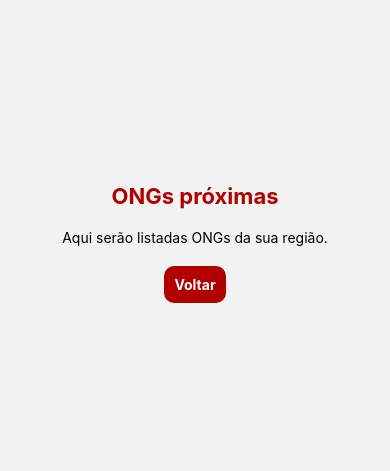
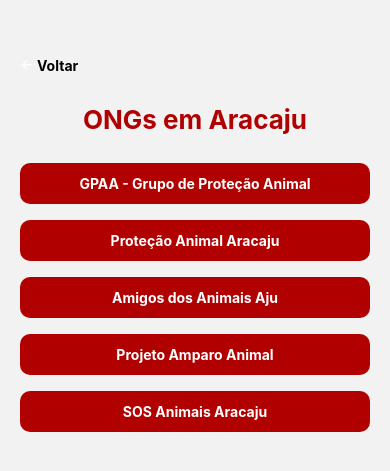
Before and after one commit to joaovictormaria/defender-of-the-little-ones, a React Native app: screen /Ongs in a window 390 px wide. Shown: the part 179-650 px from the top of the page. Built offline with nearby package versions, Linux system fonts and the light colour scheme.

Commit message:
feat: adicionando a tela de ongs em aracaju

```diff
--- a/src/screens/OngsScreen.js
+++ b/src/screens/OngsScreen.js
@@ -1,22 +1,64 @@
 import React from "react";
-import { View, Text, StyleSheet, TouchableOpacity } from "react-native";
+import { View, Text, StyleSheet, TouchableOpacity, Linking } from "react-native";
+import BackButton from "../components/BackButton";
 
 export default function OngsScreen({ navigation }) {
+
+  const abrirSite = (url) => {
+    Linking.openURL(url);
+  };
+
   return (
     <View style={styles.container}>
-      <Text style={styles.title}>ONGs próximas</Text>
-      <Text style={styles.text}>Aqui serão listadas ONGs da sua região.</Text>
-      <TouchableOpacity style={styles.button} onPress={() => navigation.goBack()}>
-        <Text style={styles.buttonText}>Voltar</Text>
+      <BackButton navigation={navigation}/>
+      <Text style={styles.title}>ONGs em Aracaju</Text>
+      <TouchableOpacity
+        style={styles.button}
+        onPress={() => abrirSite("https://www.gpaa.com.br")}
+      >
+        <Text style={styles.buttonText}>GPAA - Grupo de Proteção Animal</Text>
+      </TouchableOpacity>
+
+      <TouchableOpacity
+        style={styles.button}
+        onPress={() => abrirSite("https://www.instagram.com/protecaoanimalaracaju")}
+      >
+        <Text style={styles.buttonText}>Proteção Animal Aracaju</Text>
+      </TouchableOpacity>
+
+      <TouchableOpacity
+        style={styles.button}
+        onPress={() => abrirSite("https://www.instagram.com/amigosdosanimaisaju")}
+      >
+        <Text style={styles.buttonText}>Amigos dos Animais Aju</Text>
+      </TouchableOpacity>
+
+      <TouchableOpacity
+        style={styles.button}
+        onPress={() => abrirSite("https://www.instagram.com/projetoamparoanimal")}
+      >
+        <Text style={styles.buttonText}>Projeto Amparo Animal</Text>
+      </TouchableOpacity>
+
+      <TouchableOpacity
+        style={styles.button}
+        onPress={() => abrirSite("https://www.instagram.com/sosanimaisaracaju")}
+      >
+        <Text style={styles.buttonText}>SOS Animais Aracaju</Text>
       </TouchableOpacity>
     </View>
   );
 }
 
 const styles = StyleSheet.create({
-  container: { flex: 1, justifyContent: "center", alignItems: "center" },
-  title: { fontSize: 22, fontWeight: "bold", color: "#b00000" },
-  text: { marginVertical: 20 },
-  button: { backgroundColor: "#b00000", padding: 10, borderRadius: 10 },
-  buttonText: { color: "#fff", fontWeight: "bold" },
+  container: { flex: 1, justifyContent: "center", alignItems: "center", padding: 20 },
+  title: { fontSize: 26, fontWeight: "bold", color: "#b00000", marginBottom: 20 },
+  button: {
+    backgroundColor: "#b00000",
+    padding: 12,
+    borderRadius: 10,
+    marginVertical: 8,
+    width: "100%",
+  },
+  buttonText: { color: "#fff", fontWeight: "bold", textAlign: "center" },
 });
```
